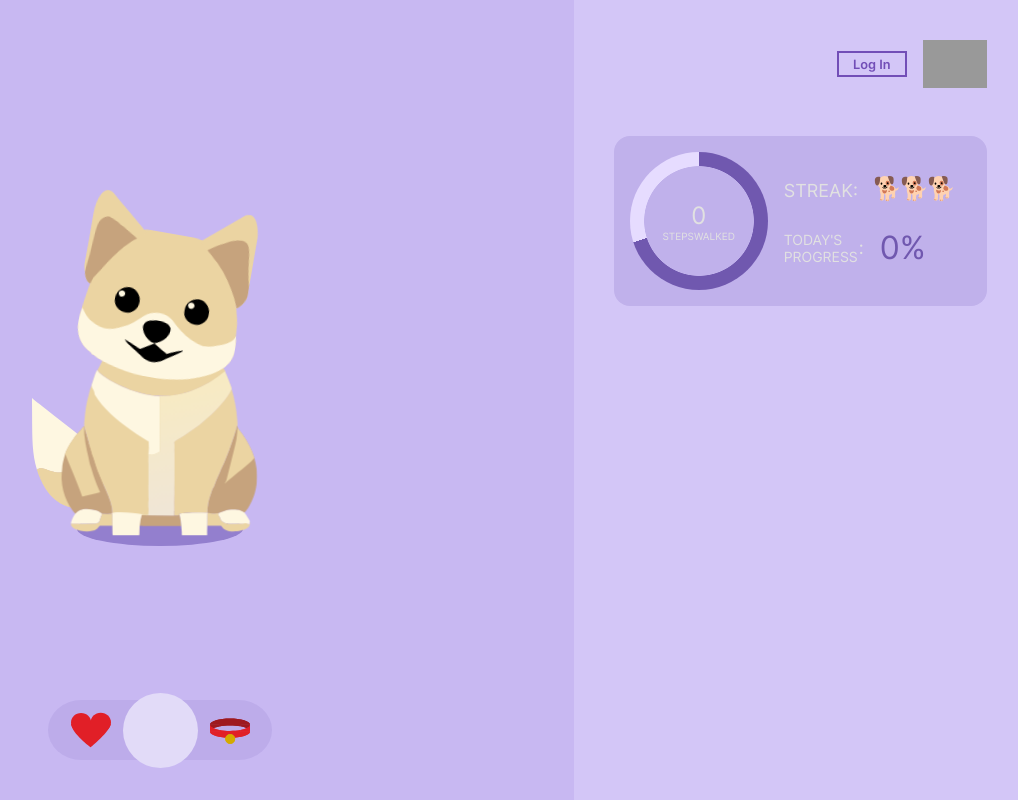
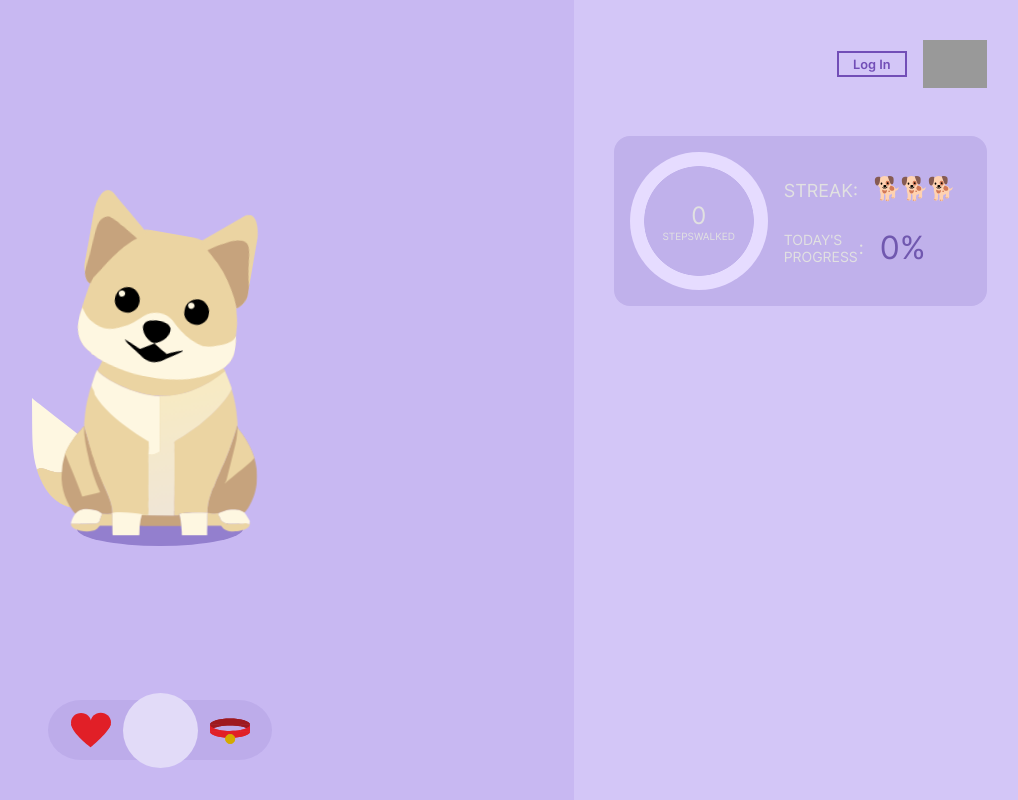
Before and after one commit to 21mdr1/dog-app, a React (Create React App) app in the folder client/: page / in a window 1280 px wide. Shown: the whole page, without its empty margins (253-1271 px from the left). Built offline with nearby package versions, Linux system fonts and the light colour scheme; no server answers; grey boxes are pictures that could not be loaded; the HTML template or start-up script is replaced by a standard one.

Commit message:
Make progress bar get filled dynamically

```diff
--- a/client/src/components/HomeCard/HomeCard.js
+++ b/client/src/components/HomeCard/HomeCard.js
@@ -10,7 +10,7 @@ function HomeCard({ signedIn }) {
     useEffect(() => {
         getTodaysSteps(
             signedIn,
-            (data) => setSteps(data),
+            (data) => setSteps(data[0]),
             (error) => console.log('Error getting steps', error)
         );
     }, []);
@@ -24,6 +24,11 @@ function HomeCard({ signedIn }) {
                     aria-valuenow={steps.steps}
                     aria-valuemin="0"
                     aria-valuemax="10000"
+                    style={{
+                        'background': `
+                            radial-gradient(closest-side, #C0B1EB 79%, transparent 80% 100%),
+                            conic-gradient(#7058AF ${Math.round(steps.steps/10000)}%, #E6DCFF 0)
+                        `}}
                 ></div>
                 <div className="home-card__legend">
                     <div className="home-card__steps">
--- a/client/src/utils/localStorageUtils.js
+++ b/client/src/utils/localStorageUtils.js
@@ -89,9 +89,9 @@ function getTodaysStepsLocally(onSuccess = () => {}, onFailure = (data) => {cons
             todaysSteps.steps += item.steps;
         }
 
-        onSuccess(todaysSteps);
+        onSuccess([todaysSteps]);
 
-        return todaysSteps;
+        return [todaysSteps];
     } catch (error) {
         onFailure(error);
     }
```
